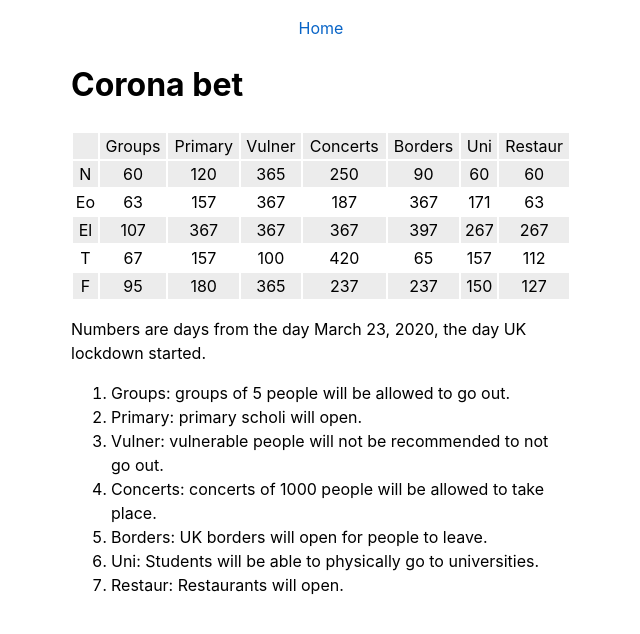
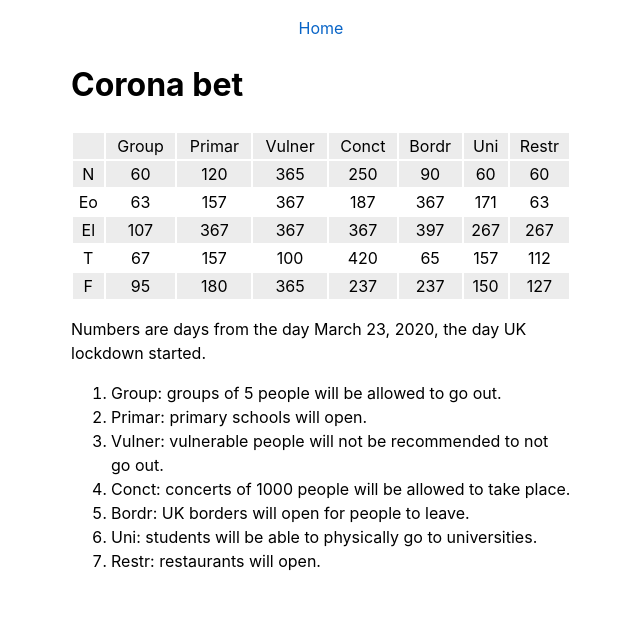
Before and after one commit to sirodoht/hasol, a Django app: page /bet/ in a window 1280 px wide. Shown: the top 634 px of the page, without its empty margins (319-959 px from the left). Run offline with Django 3.2, Linux system fonts and the light colour scheme.

Commit message:
fix bet layout

```diff
--- a/main/static/style.css
+++ b/main/static/style.css
@@ -380,3 +380,7 @@ footer {
     text-align: center;
     margin-top: 24px;
 }
+
+footer a {
+    white-space: nowrap;
+}
--- a/main/templates/main/bet.html
+++ b/main/templates/main/bet.html
@@ -12,13 +12,13 @@
         <thead>
             <tr>
                 <td></td>
-                <td>Groups</td>
-                <td>Primary</td>
+                <td>Group</td>
+                <td>Primar</td>
                 <td>Vulner</td>
-                <td>Concerts</td>
-                <td>Borders</td>
+                <td>Conct</td>
+                <td>Bordr</td>
                 <td>Uni</td>
-                <td>Restaur</td>
+                <td>Restr</td>
             </tr>
         </thead>
         <tbody>
@@ -78,13 +78,13 @@
     <p>Numbers are days from the day March 23, 2020, the day UK lockdown started.</p>
 
     <ol>
-        <li>Groups: groups of 5 people will be allowed to go out.</li>
-        <li>Primary: primary scholi will open.</li>
+        <li>Group: groups of 5 people will be allowed to go out.</li>
+        <li>Primar: primary schools will open.</li>
         <li>Vulner: vulnerable people will not be recommended to not go out.</li>
-        <li>Concerts: concerts of 1000 people will be allowed to take place.</li>
-        <li>Borders: UK borders will open for people to leave.</li>
-        <li>Uni: Students will be able to physically go to universities.</li>
-        <li>Restaur: Restaurants will open.</li>
+        <li>Conct: concerts of 1000 people will be allowed to take place.</li>
+        <li>Bordr: UK borders will open for people to leave.</li>
+        <li>Uni: students will be able to physically go to universities.</li>
+        <li>Restr: restaurants will open.</li>
     </ol>
 </section>
 {% endblock %}
--- a/main/templates/main/index.html
+++ b/main/templates/main/index.html
@@ -32,8 +32,8 @@
     {% endfor %}
 </main>
 <footer>
-    <a href="{% url 'main:todo' %}">To-do list</a>
-    | <a href="{% url 'main:notification' %}">Email notifications</a>
+    <a href="{% url 'main:notification' %}">Email notifications</a>
+    | <a href="{% url 'main:todo' %}">To-do list</a>
     | <a href="{% url 'main:garden' %}">Garden</a>
     | <a href="{% url 'main:bet' %}">Corona bet</a>
 </footer>
```
